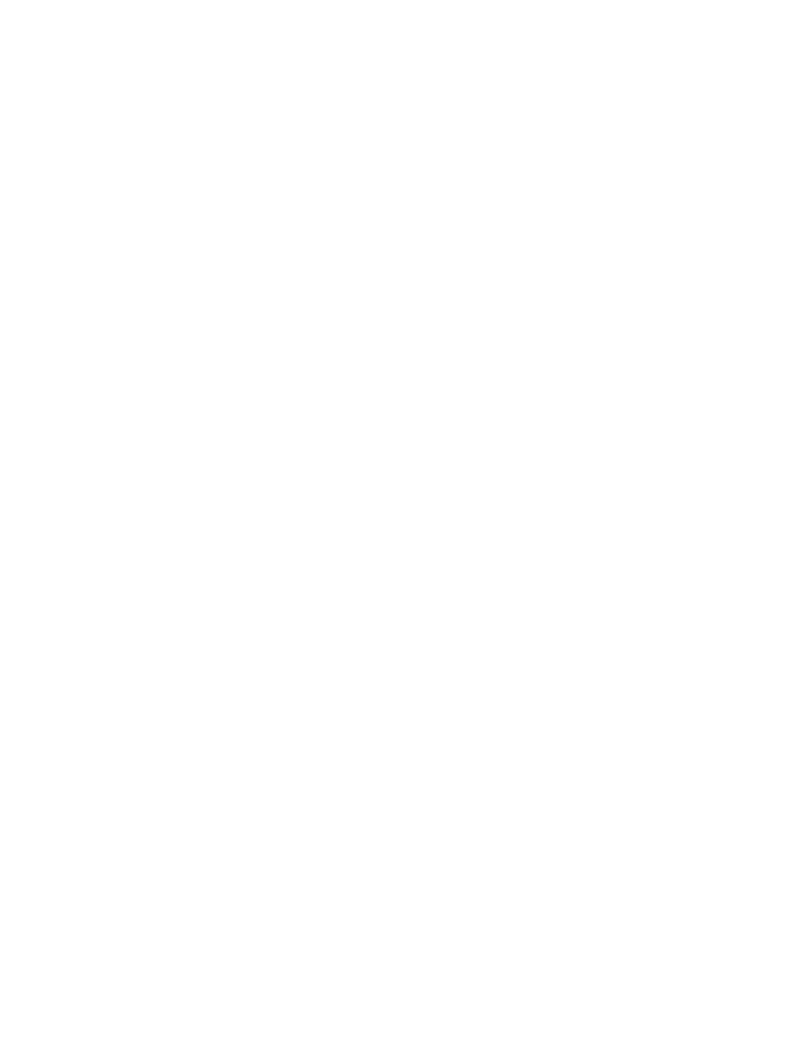
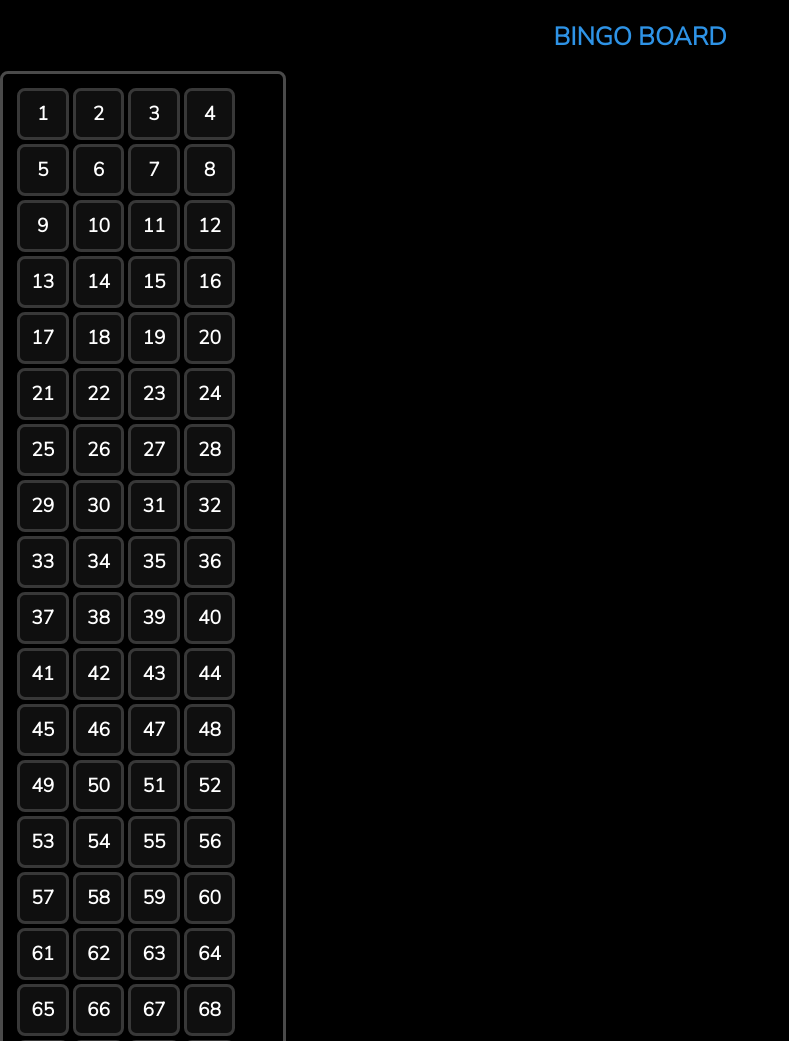
Before and after one commit to vijaykumarvemana/Strive-Homework-M1D9, a plain HTML site: page index.html in a window 1280 px wide. Shown: the top 1041 px of the page, without its empty margins (0-789 px from the left). Before the commit the page ends 800 px from the top, so only its background shows below. Drawn offline with Linux system fonts and the light colour scheme.

Commit message:
board with nummbers created

```diff
--- a/index.html
+++ b/index.html
@@ -5,9 +5,18 @@
     <meta http-equiv="X-UA-Compatible" content="IE=edge">
     <meta name="viewport" content="width=device-width, initial-scale=1.0">
     <title>Document</title>
+    <link rel="stylesheet" type = "text/css" href="styles.css">
+    <link rel="preconnect" href="https://fonts.googleapis.com">
+    <link rel="preconnect" href="https://fonts.gstatic.com" crossorigin>
+    <link href="https://fonts.googleapis.com/css2?family=Nunito+Sans:wght@300&display=swap" rel="stylesheet">
 </head>
 <body>
+    <script src="index.js"></script>
 
+      <h1>BINGO BOARD</h1>
+      <div id="bingo-board-container">
+
+    </div>
     <!--
         BINGO CHALLENGE!!!
         Create programmatically (with JS) a BINGO board with 76 cells, from 1 to 76.
--- /dev/null
+++ b/index.js
@@ -0,0 +1,15 @@
+
+window.onload = function(){
+    displayEntireBoard()
+}
+
+
+const displayEntireBoard= function(){
+    let bingoBoardNode = document.getElementById("bingo-board-container")
+    for (let cellNumber = 1; cellNumber <= 76; cellNumber++) {
+    let cellNode = document.createElement("div")
+    cellNode.innerText = cellNumber
+    cellNode.classList.add("board-cells")
+    bingoBoardNode.appendChild(cellNode)
+}
+}
--- /dev/null
+++ b/styles.css
@@ -0,0 +1,39 @@
+body {
+    background-color: black;
+    color: white;
+    max-width: 1280px;
+    margin: 0 auto;
+    font-family: 'Nunito Sans', sans-serif;
+}
+h1 {
+    font-size: 25px;
+    text-align: center;
+    margin-top: 20px;
+    color: #2e93e6;
+    text-transform: uppercase;
+    font-weight: bold;
+}
+#bingo-board-container{
+        border-style: solid;
+        border-width: 3px;
+        border-color: #4a4a4a;
+        padding: 12px;
+        border-radius: 8px;
+        display: inline-block;
+        width:20% ;
+
+}
+.board-cells{
+    background-color: #0f0f0f;
+    display: inline-block;
+    width: 10%;
+    min-height: 10px;
+    text-align: center;
+    padding: 10px;
+    font-size: larger;
+    font-weight: bold;
+    border-style: solid;
+    border-radius: 8px;
+    margin: 2px;
+    border-color: #383838;
+}
```
